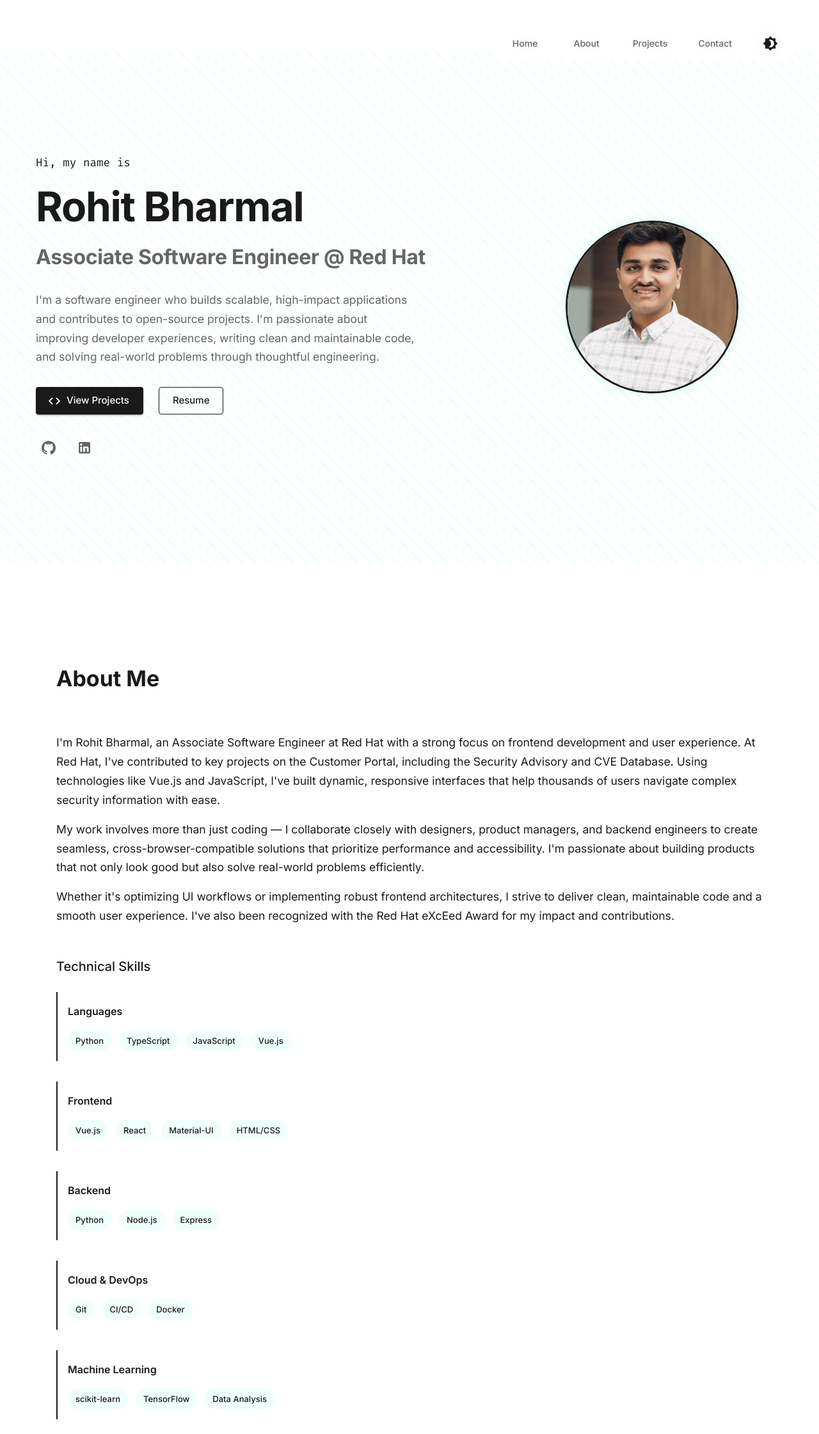
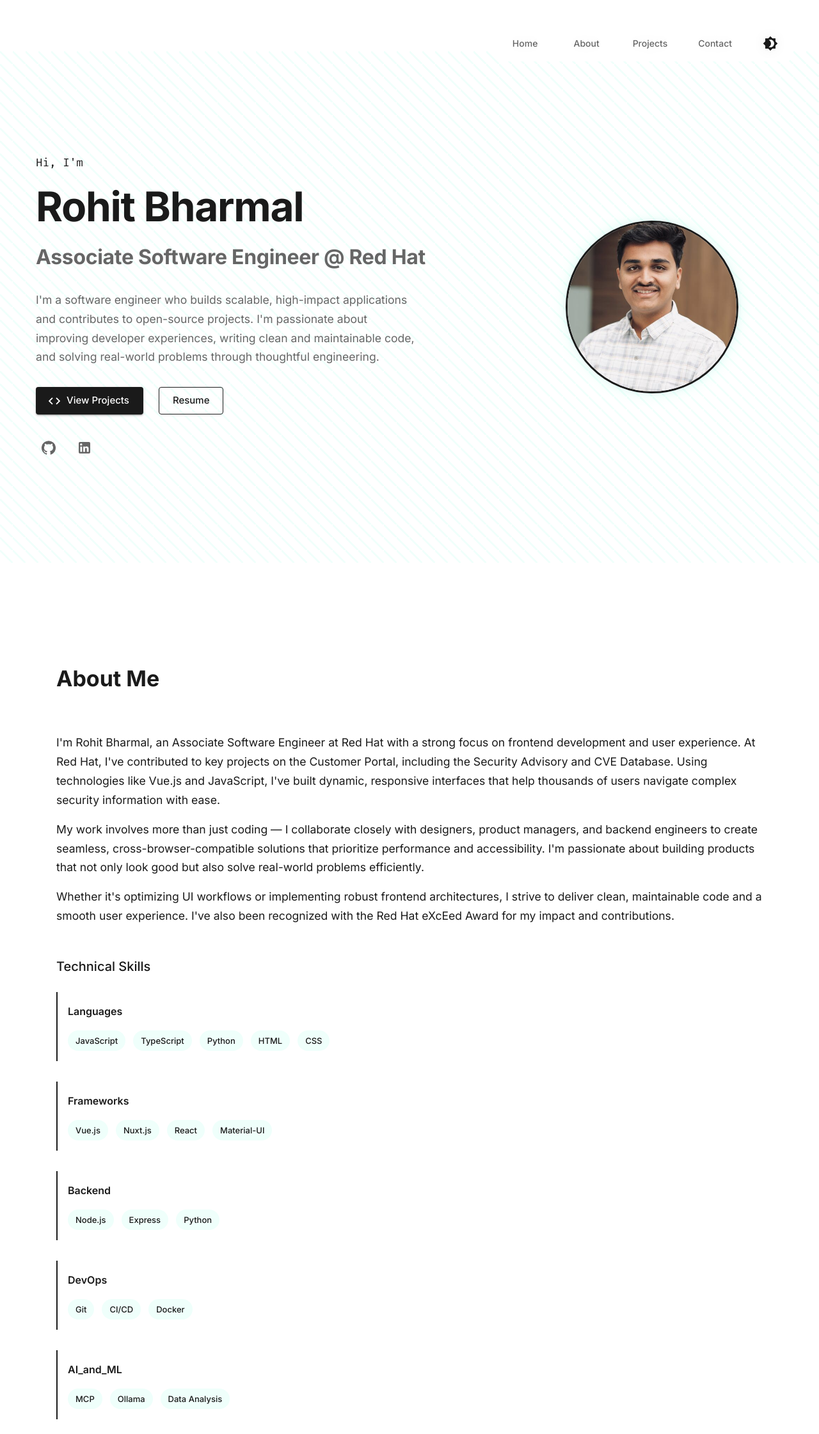
Before and after one commit to rohit-bharmal/rohit-bharmal.github.io, a React (Vite) app: page / in a window 1280 px wide. Shown: the top 2242 px of the page at 64% size. Built offline with nearby package versions, Linux system fonts and the light colour scheme.

Commit message:
fix tech in about

```diff
--- a/src/components/About.tsx
+++ b/src/components/About.tsx
@@ -4,11 +4,11 @@
 import { motion } from "framer-motion";
 
 const skills = {
-  Languages: ["Python", "TypeScript", "JavaScript", "Vue.js"],
-  Frontend: ["Vue.js", "React", "Material-UI", "HTML/CSS"],
-  Backend: ["Python", "Node.js", "Express"],
-  "Cloud & DevOps": ["Git", "CI/CD", "Docker"],
-  "Machine Learning": ["scikit-learn", "TensorFlow", "Data Analysis"],
+  Languages: ["JavaScript", "TypeScript", "Python", "HTML", "CSS"],
+  Frameworks: ["Vue.js", "Nuxt.js", "React", "Material-UI"],
+  Backend: ["Node.js", "Express", "Python"],
+  DevOps: ["Git", "CI/CD", "Docker"],
+  AI_and_ML: ["MCP", "Ollama", "Data Analysis"],
 };
 
 const About = () => (
--- a/src/components/Home.tsx
+++ b/src/components/Home.tsx
@@ -103,7 +103,7 @@
                   mb: 2,
                 }}
               >
-                Hi, my name is
+                Hi, I'm
               </Typography>
             </motion.div>
 
```
